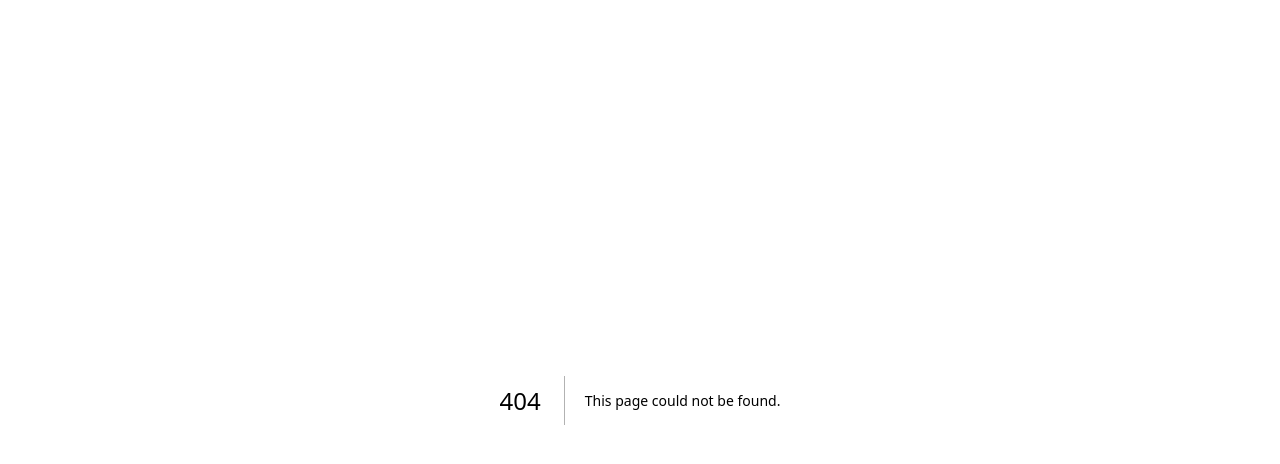
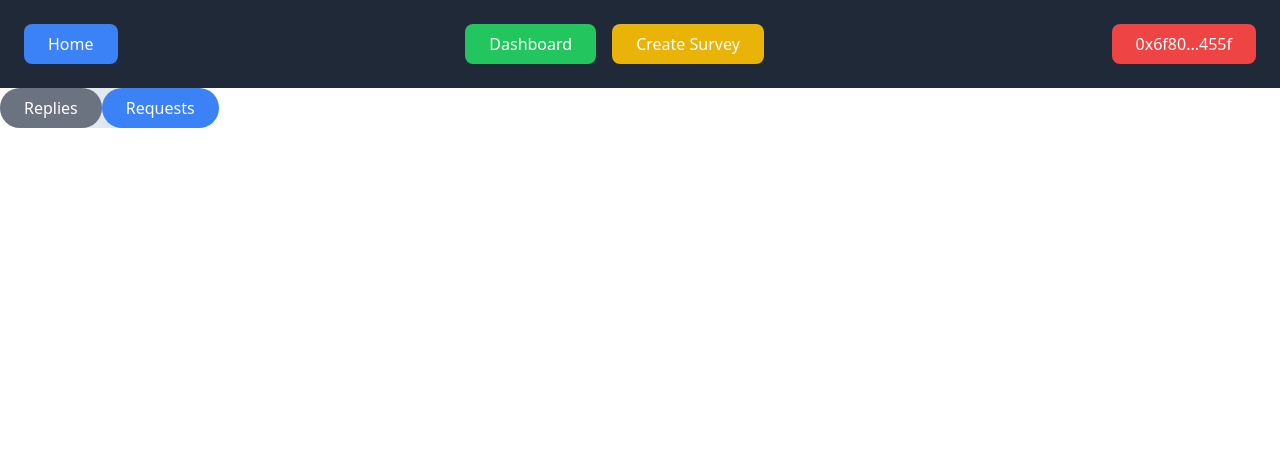
Before and after one commit to jasonkwm/ethkl-cat-soup, a Next.js app: page /create/view in a window 1280 px wide. Before the commit this address had no page. Shown: the top 464 px of the page. Built offline with nearby package versions, Linux system fonts and the light colour scheme.

Commit message:
feat: update navbar and add toggle button for view

```diff
--- /dev/null
+++ b/src/app/create/view/page.tsx
@@ -0,0 +1,10 @@
+import Toggler from "@/components/create/Toggler";
+
+// list of replies
+export default function View() {
+  return (
+    <>
+      <Toggler />
+    </>
+  );
+}
--- a/src/components/CreateNavbar.tsx
+++ b/src/components/CreateNavbar.tsx
@@ -19,9 +19,12 @@ const CreateNavbar = () => {
 
       {/* Middle section */}
       <div className="flex space-x-4">
-        <button className="px-4 py-2 rounded-lg bg-green-500 hover:bg-green-600 transition-colors">
+        <Link
+          href={"/create"}
+          className="px-4 py-2 rounded-lg bg-green-500 hover:bg-green-600 transition-colors text-white no-underline"
+        >
           Dashboard
-        </button>
+        </Link>
         <button className="px-4 py-2 rounded-lg bg-yellow-500 hover:bg-yellow-600 transition-colors">
           Create Survey
         </button>
--- a/src/components/create/Dashboard.tsx
+++ b/src/components/create/Dashboard.tsx
@@ -1,5 +1,6 @@
 "use client";
 
+import Link from "next/link";
 import { useState } from "react";
 
 // Button (View)
@@ -55,14 +56,12 @@ const Dashboard = () => {
         >
           <span className="font-semibold text-lg">{survey.name}</span>
           <div className="flex flex-row gap-2">
-            <button
-              className="px-4 py-2 bg-blue-500 text-white rounded-lg hover:bg-blue-600 transition-colors"
-              onClick={() => {
-                return;
-              }}
+            <Link
+              href={"/create/view"}
+              className="px-4 py-2 bg-blue-500 text-white rounded-lg hover:bg-blue-600 transition-colors text-white no-underline"
             >
               View
-            </button>
+            </Link>
             <button
               className="px-4 py-2 bg-blue-500 text-white rounded-lg hover:bg-blue-600 transition-colors"
               onClick={() => {
--- /dev/null
+++ b/src/components/create/Toggler.tsx
@@ -0,0 +1,30 @@
+"use client";
+import React, { useState } from "react";
+
+const Toggler: React.FC = () => {
+  const [isReplies, setIsReplies] = useState(true);
+  return (
+    <div className="flex text-center justify-between w-48 bg-slate-200 rounded-full">
+      <button
+        onClick={() => setIsReplies(true)}
+        className={`px-4 py-2 rounded-full bg-blue-500 hover:bg-blue-600 transition-colors text-white no-underline ${
+          isReplies ? "bg-gray-500 hover:bg-gray-500" : ""
+        }`}
+        disabled={isReplies}
+      >
+        Replies
+      </button>
+      <button
+        onClick={() => setIsReplies(false)}
+        className={`px-4 py-2 rounded-full bg-blue-500 hover:bg-blue-600 transition-colors text-white no-underline ${
+          !isReplies ? "bg-gray-500 hover:bg-gray-500" : ""
+        }`}
+        disabled={!isReplies}
+      >
+        Requests
+      </button>
+    </div>
+  );
+};
+
+export default Toggler;
```
